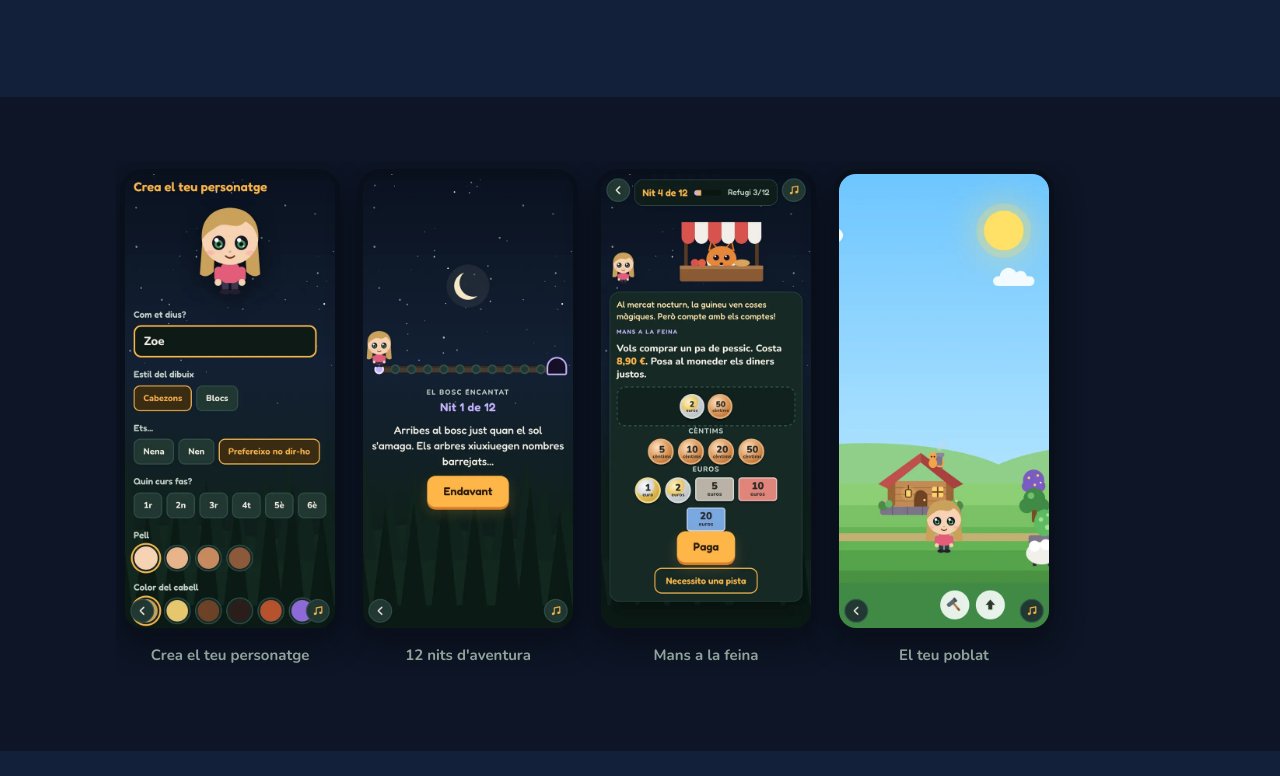
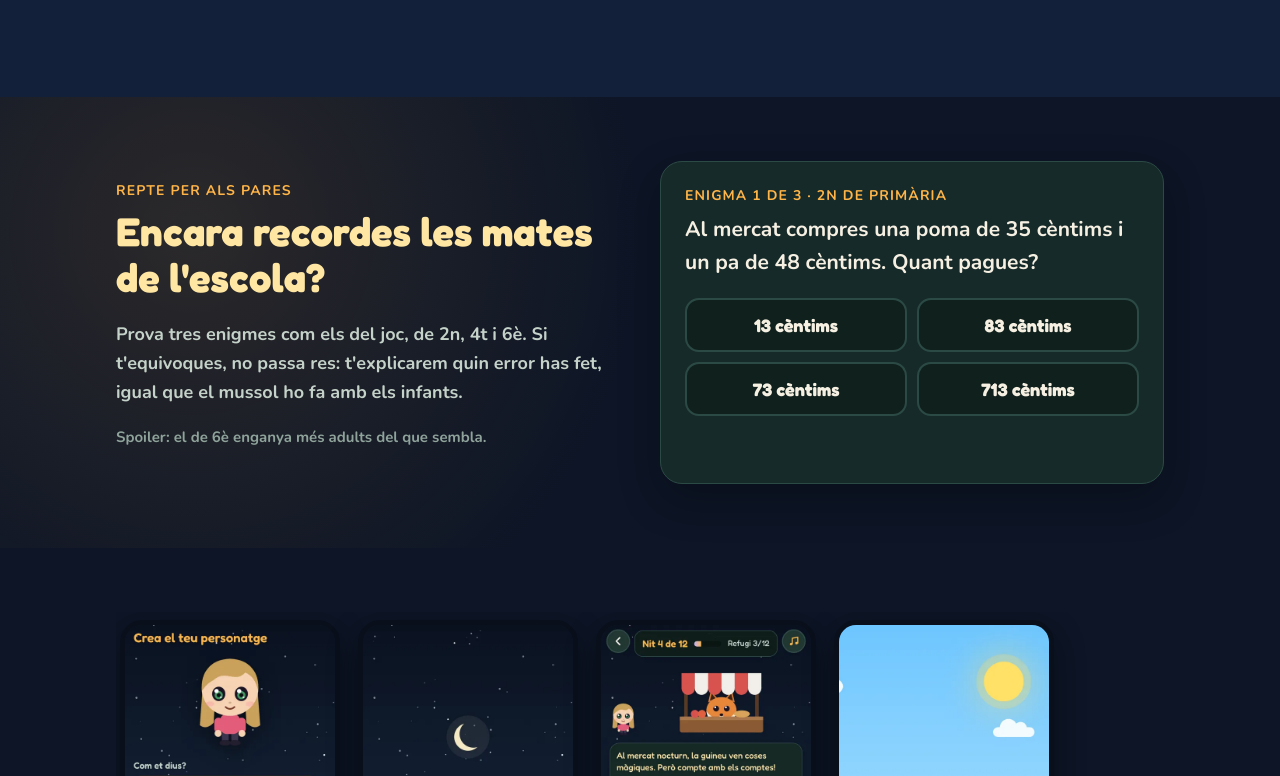
Before and after one commit to carmepineda-dot/nitsdemisteri-web, a plain HTML site: page index.html in a window 1280 px wide. Shown: the part 1664-2440 px from the top of the page. Drawn offline with Linux system fonts and the light colour scheme.

Commit message:
feat: repte per als pares (3 enigmes amb explicació de l'error) i textos més propers
Co-Authored-By: Claude Opus 5.5 <noreply@anthropic.com>
Claude-Session: https://claude.ai/code/session_012b7a7Myro5ff73or17eiRT

```diff
--- /dev/null
+++ b/enigma.js
@@ -0,0 +1,56 @@
+// "Repte per als pares": tres enigmes de mostra. Si t'equivoques, t'explica quin error has fet,
+// tal com fa el joc amb els infants.
+(() => {
+  const box = document.getElementById('parentQuiz');
+  if (!box) return;
+  const Q = [
+    {
+      k: '2n de primària', q: 'Al mercat compres una poma de <b>35 cèntims</b> i un pa de <b>48 cèntims</b>. Quant pagues?',
+      ok: '83 cèntims',
+      opts: [['83 cèntims', ''], ['73 cèntims', "T'has deixat la desena que es porta: 5 + 8 = 13, i aquella desena de més s'ha de sumar a les desenes."], ['713 cèntims', 'Has escrit 7 i 13 un al costat de l\'altre: les 13 unitats són 1 desena i 3 unitats.'], ['13 cèntims', 'Només has sumat les unitats (5 + 8). Falten les desenes: 30 + 40.']],
+    },
+    {
+      k: '4t de primària', q: 'Quin tros de pizza és més gran: <b>1/4</b> o <b>1/8</b>?',
+      ok: '1/4',
+      opts: [['1/8', 'És l\'error més típic! Com més trossos fas de la pizza, més petit és cada tros: 1/8 és la meitat d\'1/4.'], ['1/4', ''], ['Són iguals', 'No: si parteixes la mateixa pizza en 4 o en 8, els trossos de 4 són el doble de grans.']],
+    },
+    {
+      k: '6è de primària', q: 'Quant fa <b>3 + 4 × 5</b>?',
+      ok: '23',
+      opts: [['35', "Has fet les operacions d'esquerra a dreta. Primer va la multiplicació (4 × 5 = 20) i després la suma."], ['23', ''], ['60', 'Has multiplicat tots tres nombres. És 3 + (4 × 5).'], ['27', 'Gairebé! Revisa la multiplicació: 4 × 5 = 20.']],
+    },
+  ];
+  let i = 0, score = 0;
+  const shuffle = (a) => a.map((x) => [Math.random(), x]).sort((p, q) => p[0] - q[0]).map((x) => x[1]);
+
+  function render() {
+    if (i >= Q.length) {
+      if (typeof window.gtag === 'function') window.gtag('event', 'repte_pares', { encerts: score }); // només si s'han acceptat les galetes
+      const msg = score === 3 ? "Perfecte! Podeu ajudar amb els deures… o deixar que ho faci el mussol."
+        : score === 2 ? 'Molt bé! Un error és normal: per això el joc explica cada error.'
+        : "Tranquil·litat: aquí s'aprèn equivocant-se. Igual que al joc.";
+      box.innerHTML = `<p class="pq-k">Resultat</p><p class="pq-score">${score} de ${Q.length}</p><p class="pq-q">${msg}</p>
+        <button type="button" class="pq-again">Torna-hi</button>`;
+      box.querySelector('.pq-again').onclick = () => { i = 0; score = 0; render(); };
+      return;
+    }
+    const it = Q[i];
+    box.innerHTML = `<p class="pq-k">Enigma ${i + 1} de ${Q.length} · ${it.k}</p><p class="pq-q">${it.q}</p>
+      <div class="pq-opts">${shuffle(it.opts).map(([t]) => `<button type="button">${t}</button>`).join('')}</div>
+      <p class="pq-fb" aria-live="polite"></p>`;
+    const fb = box.querySelector('.pq-fb');
+    box.querySelectorAll('.pq-opts button').forEach((b) => {
+      b.onclick = () => {
+        const why = it.opts.find(([t]) => t === b.textContent)[1];
+        box.querySelectorAll('.pq-opts button').forEach((x) => { x.disabled = true; if (x.textContent === it.ok) x.classList.add('ok'); });
+        if (!why) { score++; b.classList.add('ok'); fb.innerHTML = '<b>Correcte!</b>'; }
+        else { b.classList.add('ko'); fb.innerHTML = `<b>No és això.</b> ${why}`; }
+        const n = document.createElement('button');
+        n.type = 'button'; n.className = 'pq-next'; n.textContent = i < Q.length - 1 ? 'Següent enigma' : 'Veure el resultat';
+        n.onclick = () => { i++; render(); };
+        fb.after(n);
+      };
+    });
+  }
+  render();
+})();
--- a/index.html
+++ b/index.html
@@ -28,12 +28,13 @@
 <link rel="stylesheet" href="/site.css">
 <script src="/consent.js" defer></script>
 <script src="/fx.js" defer></script>
+<script src="/enigma.js" defer></script>
 </head>
 <body>
 <header class="top">
   <div class="wrap">
     <a class="brand" href="/"><img src="/img/icona-192.png" alt="" width="36" height="36">Nits de Misteri</a>
-    <div class="right"><nav aria-label="Seccions"><a href="#com-funciona">Com funciona</a><a href="/reptes/">Els reptes</a><a href="/guies/">Guies</a><a href="#preguntes">Preguntes</a></nav><button class="music-btn" id="musicBtn" type="button" aria-pressed="false" aria-label="Engega la música"><svg viewBox="0 0 24 24" aria-hidden="true"><path d="M9 18V6l11-2v12" fill="none" stroke="currentColor" stroke-width="2.2" stroke-linecap="round" stroke-linejoin="round"/><circle cx="6.5" cy="18" r="2.6" fill="currentColor"/><circle cx="17.5" cy="16" r="2.6" fill="currentColor"/><path class="slash" d="M3 3l18 18" stroke="currentColor" stroke-width="2.2" stroke-linecap="round"/></svg></button></div>
+    <div class="right"><nav aria-label="Seccions"><a href="#com-funciona">Com funciona</a><a href="#repte-pares">Repte per a pares</a><a href="/reptes/">Els reptes</a><a href="/guies/">Guies</a><a href="#preguntes">Preguntes</a></nav><button class="music-btn" id="musicBtn" type="button" aria-pressed="false" aria-label="Engega la música"><svg viewBox="0 0 24 24" aria-hidden="true"><path d="M9 18V6l11-2v12" fill="none" stroke="currentColor" stroke-width="2.2" stroke-linecap="round" stroke-linejoin="round"/><circle cx="6.5" cy="18" r="2.6" fill="currentColor"/><circle cx="17.5" cy="16" r="2.6" fill="currentColor"/><path class="slash" d="M3 3l18 18" stroke="currentColor" stroke-width="2.2" stroke-linecap="round"/></svg></button></div>
   </div>
 </header>
 
@@ -76,6 +77,18 @@
   </div>
 </section>
 
+<section id="repte-pares" class="parents">
+  <div class="wrap grid2 reveal">
+    <div>
+      <p class="pq-k">Repte per als pares</p>
+      <h2>Encara recordes les mates de l'escola?</h2>
+      <p>Prova tres enigmes com els del joc, de 2n, 4t i 6è. Si t'equivoques, no passa res: t'explicarem quin error has fet, igual que el mussol ho fa amb els infants.</p>
+      <p class="small-note">Spoiler: el de 6è enganya més adults del que sembla.</p>
+    </div>
+    <div class="pq" id="parentQuiz" aria-live="polite"></div>
+  </div>
+</section>
+
 <section>
   <div class="wrap">
     <div class="shots reveal" tabindex="0" aria-label="Captures del joc">
@@ -91,6 +104,7 @@
   <div class="wrap grid2 reveal">
     <div>
       <h2>Pensat per a les famílies</h2>
+      <p>Menys «mama, no ho entenc» i més «mira què he construït».</p>
       <ul class="list">
         <li><span><b>Sense anuncis</b> i sense res que distregui de jugar i aprendre.</span></li>
         <li><span><b>Límit de temps diari</b> opcional. Quan s'acaba, el joc ho diu amb calma i continua l'endemà.</span></li>
--- a/site.css
+++ b/site.css
@@ -158,3 +158,22 @@ footer a { color: var(--ink2); }
 .top .right { display: flex; align-items: center; gap: 18px; }
 @media (max-width: 820px) { .hero::after { width: 70px; height: 70px; right: 6%; top: 4%; box-shadow: inset -16px 5px 0 0 var(--moon); } }
 @media (prefers-reduced-motion: reduce) { .hero::before, .hero::after, .phone, .flies { animation: none !important; } .reveal { opacity: 1; transform: none; } }
+
+/* Repte per als pares */
+.parents { background: radial-gradient(circle at 15% 30%, rgba(255, 181, 71, .12), transparent 40%), var(--bg); }
+.pq-k { font: 700 14px var(--body); letter-spacing: .08em; text-transform: uppercase; color: var(--fire); margin: 0 0 8px; }
+.small-note { font-size: 15px; color: var(--ink3); }
+.pq { background: var(--panel); border: 1px solid var(--line); border-radius: 22px; padding: 24px; min-height: 300px; box-shadow: 0 16px 40px rgba(0, 0, 0, .3); }
+.pq-q { font-size: 21px; color: var(--ink); margin: 0 0 18px; }
+.pq-opts { display: grid; grid-template-columns: 1fr 1fr; gap: 10px; }
+.pq-opts button, .pq-next, .pq-again { font: 700 18px var(--title); padding: 14px; border-radius: 14px; border: 2px solid var(--line); background: #10211d; color: var(--ink); cursor: pointer; transition: transform .15s, border-color .15s; }
+.pq-opts button:hover:not(:disabled) { transform: translateY(-2px); border-color: var(--fire); }
+.pq-opts button.ok { border-color: var(--ok); background: rgba(125, 220, 122, .18); }
+.pq-opts button.ko { border-color: #e07a7a; background: rgba(224, 122, 122, .16); animation: shake .4s; }
+.pq-opts button:disabled { cursor: default; }
+.pq-fb { margin: 16px 0 0; font-size: 17px; color: var(--ink2); min-height: 1.6em; }
+.pq-fb b { color: var(--ink); }
+.pq-next, .pq-again { margin-top: 14px; background: var(--fire); color: #2a1a05; border-color: var(--fire); }
+.pq-score { font: 700 54px var(--title); color: var(--moon); margin: 0 0 6px; }
+@keyframes shake { 25% { transform: translateX(-6px); } 75% { transform: translateX(6px); } }
+@media (max-width: 600px) { .pq-opts { grid-template-columns: 1fr; } .pq { padding: 18px; } }
```
